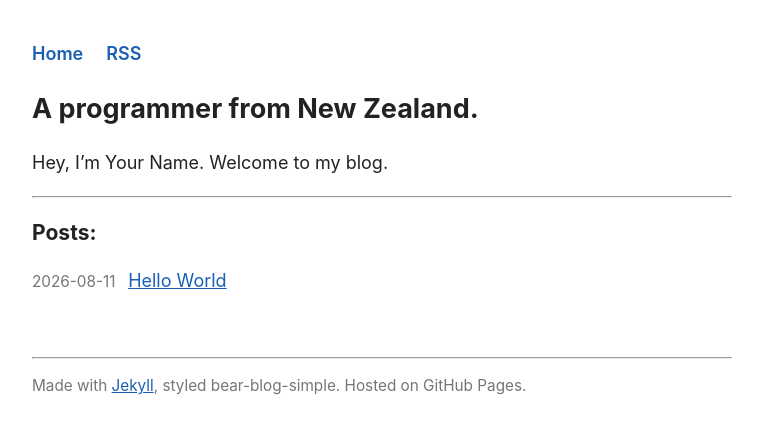
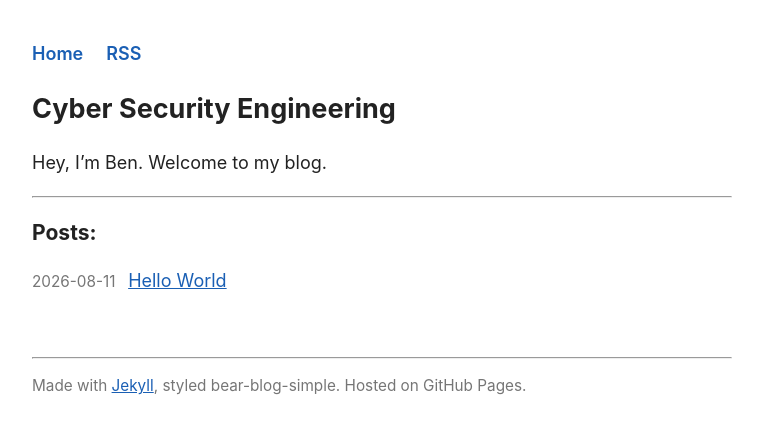
Before and after one commit to benvandw/benvandw.github.io, a Jekyll site: the page built from index.md, in a window 1280 px wide. Shown: the top 434 px of the page, without its empty margins (258-1021 px from the left). Built offline with Jekyll 4.4.1, drawn with Linux system fonts in a browser that asks for light colours.

Commit message:
Update blog configuration with new URL and author info

```diff
--- a/_config.yml
+++ b/_config.yml
@@ -1,11 +1,11 @@
 title: "Your Epic Blog"
 description: "A minimal bear-style blog"
-url: "https://benvandw.github.io"
-baseurl: "/Blog"
+url: "https://vandw.xyz"
+baseurl: ""
 
 # Author info (shown on homepage, optional)
-author: "Your Name"
-tagline: "A programmer from New Zealand."
+author: "Ben"
+tagline: "Cyber Security Engineering"
 
 # Markdown / build settings
 markdown: kramdown
```
